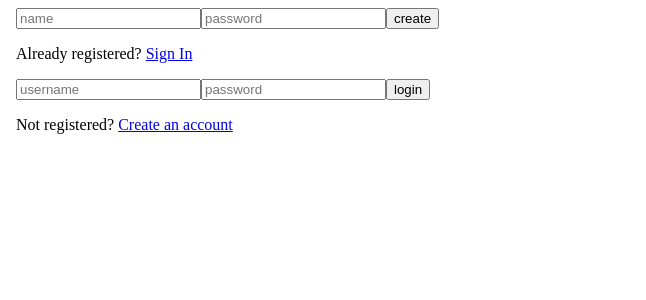
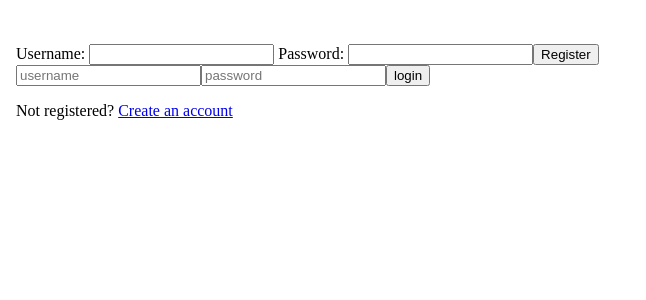
Before and after one commit to Twitter-Clone-Group/squeaker-front, an Angular app: page / in a window 1280 px wide. Shown: the top 300 px of the page, without its empty margins (0-646 px from the left). Built offline with nearby package versions, Linux system fonts and the light colour scheme.

Commit message:
User registration works

```diff
--- a/src/app/login/login.component.html
+++ b/src/app/login/login.component.html
@@ -18,12 +18,12 @@
 <!-- partial:index.partial.html -->
 <div class="login-page">
   <div class="form">
-    <form class="register-form">
-      <input type="text" placeholder="name"/>
-      <input type="password" placeholder="password"/>
-<!--      <input type="text" placeholder="email address"/>-->
-      <button>create</button>
-      <p class="message">Already registered? <a href="#">Sign In</a></p>
+    <form #gfg = "ngForm">
+      <br>
+      <br>
+      Username: <input type="text" name = 'username' ngModel>
+      Password: <input type="password" name = 'password' ngModel>
+      <button class="btn btn-success no-rounded" type="submit" (click)="saveSqueaker(gfg)">Register</button>
     </form>
     <form class="login-form">
       <input type="text" placeholder="username"/>
--- a/src/app/login/login.component.ts
+++ b/src/app/login/login.component.ts
@@ -1,4 +1,8 @@
 import { Component, OnInit } from '@angular/core';
+import {Squeaker} from "../models/squeaker";
+import {SqueakerService} from "../services/squeaker.service";
+import {NgForm} from "@angular/forms";
+import {SqueakerDTO} from "../models/squeakerDTO";
 
 @Component({
   selector: 'app-login',
@@ -7,10 +11,20 @@ import { Component, OnInit } from '@angular/core';
 })
 export class LoginComponent implements OnInit {
 
-  constructor() { }
+  constructor(private squeakerService: SqueakerService) {
+  }
 
   ngOnInit(): void {
   }
+
+  saveSqueaker(sendForm: NgForm): void {
+    const squeakerDTO = new SqueakerDTO(sendForm.value.username, sendForm.value.password)
+    this.squeakerService.save(squeakerDTO).subscribe();
+    sendForm.control.reset()
+  }
+
+  //Need to be able to log in a user and keep track of them
+  //Logged in user should be tied to any tweets created and the profile displayed when that button is clicked
 
   login() {
     return true;
```
